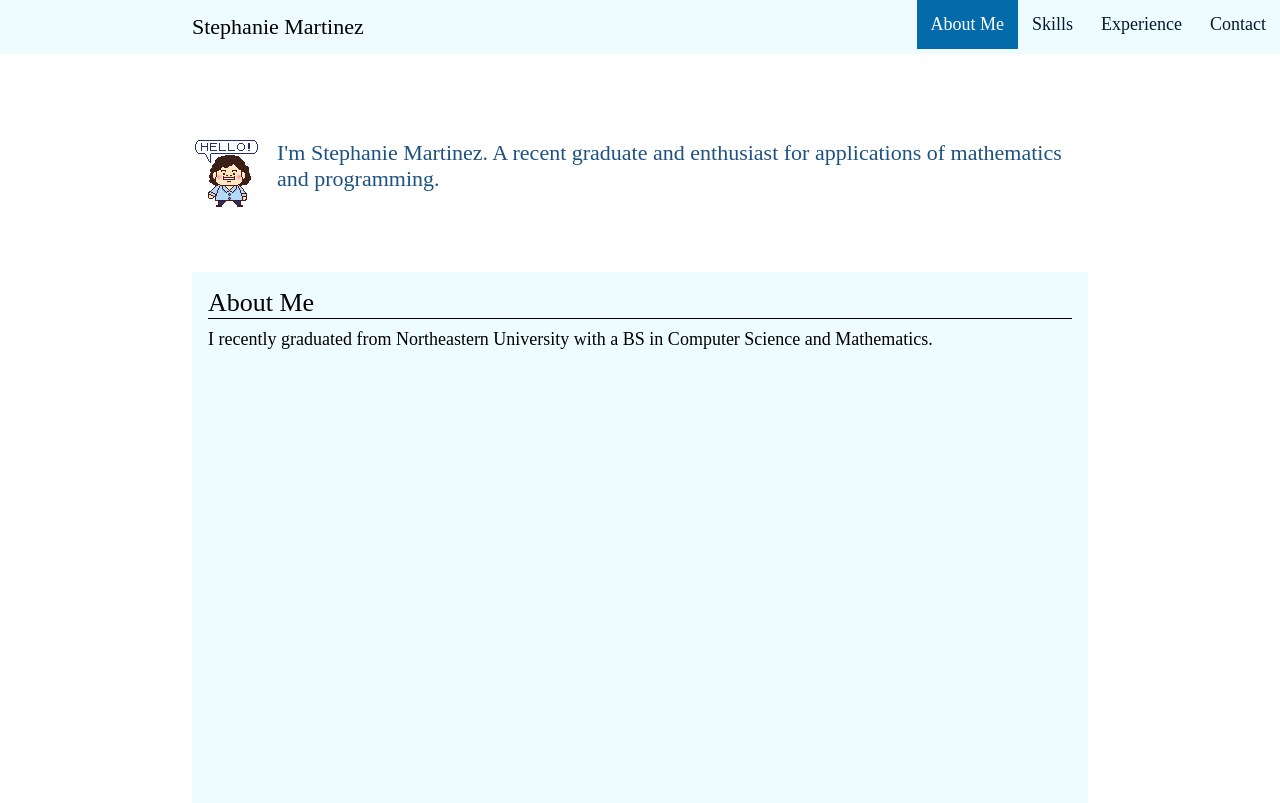
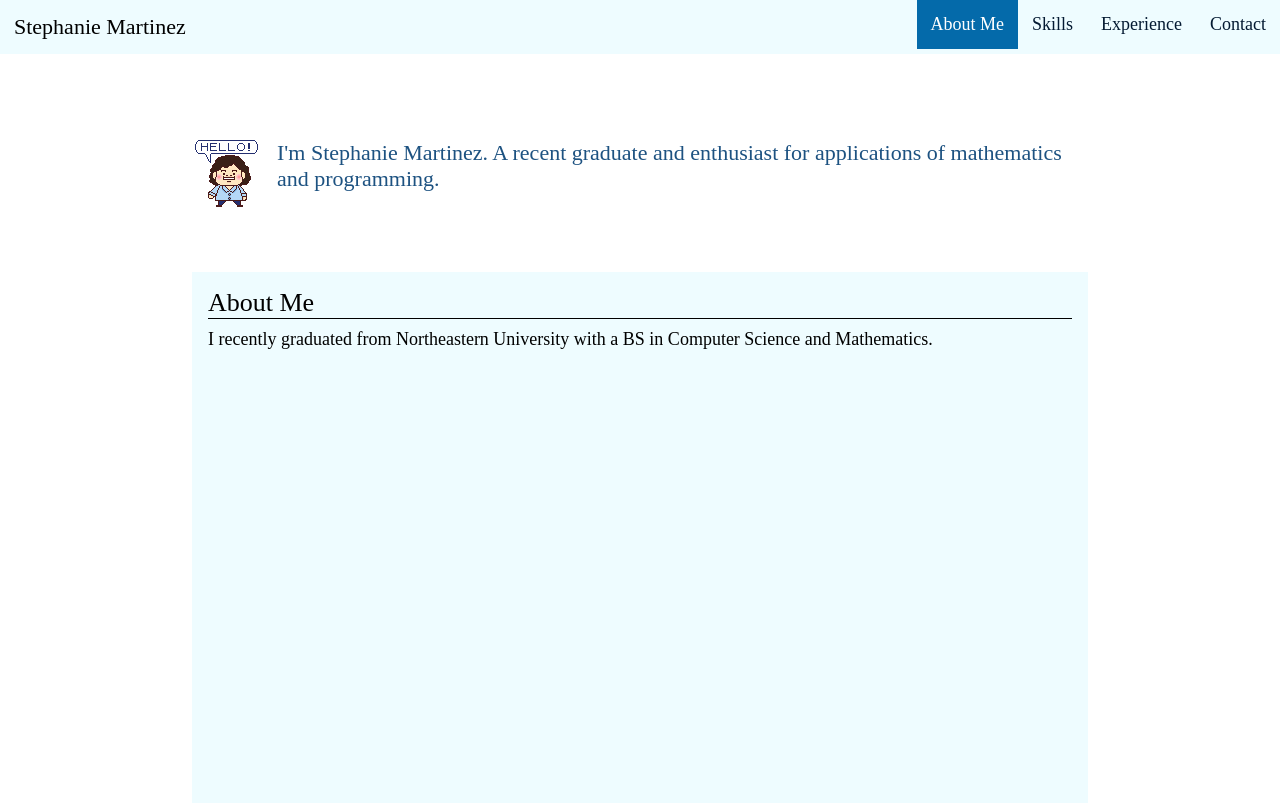
Before and after one commit to Stephanie-Delicia/stephanie-delicia.github.io, a PHP site: page / in a window 1280 px wide. Shown: the top 803 px of the page. Run offline with PHP 8.4, Linux system fonts and the light colour scheme.

Commit message:
Add files via upload

```diff
--- a/css/styles.css
+++ b/css/styles.css
@@ -36,11 +36,12 @@ body {
     text-align: center;
     display: block;
     padding: 14px;
-    padding-left: 15%;
     text-decoration: none;
     font-size: 22px;
     color:#000000;
   }
+
+
 
   #homeNav tab {
     float: right;
@@ -48,7 +49,6 @@ body {
     text-align: center;
     display: block;
     padding: 14px;
-    /* padding-right: 13%; */
     text-decoration: none;
     font-size: 18px;
   }
--- a/index.html
+++ b/index.html
@@ -13,9 +13,10 @@
     <div id="homeNav">
         <a href="#top"><tabName> Stephanie Martinez </tabName></a>
         <a href="#contact">    <tab onclick="tab_clicked(this);" id = "content_tab">                Contact     </tab></a>
-        <a href="#experience"> <tab onclick="tab_clicked(this);" id = "exp_tab">                Experience  </tab></a>
-        <a href="#skills">     <tab onclick="tab_clicked(this);" id = "skills_tab">                Skills      </tab></a>
+        <a href="#experience"> <tab onclick="tab_clicked(this);" id = "exp_tab">                    Experience  </tab></a>
+        <a href="#skills">     <tab onclick="tab_clicked(this);" id = "skills_tab">                 Skills      </tab></a>
         <a href="#aboutMe">    <tab class="active" onclick="tab_clicked(this);" id = "aboutMe_tab"> About Me    </tab></a>
+
     </div>
 
     <!-- Sticky bar animation -->
```
